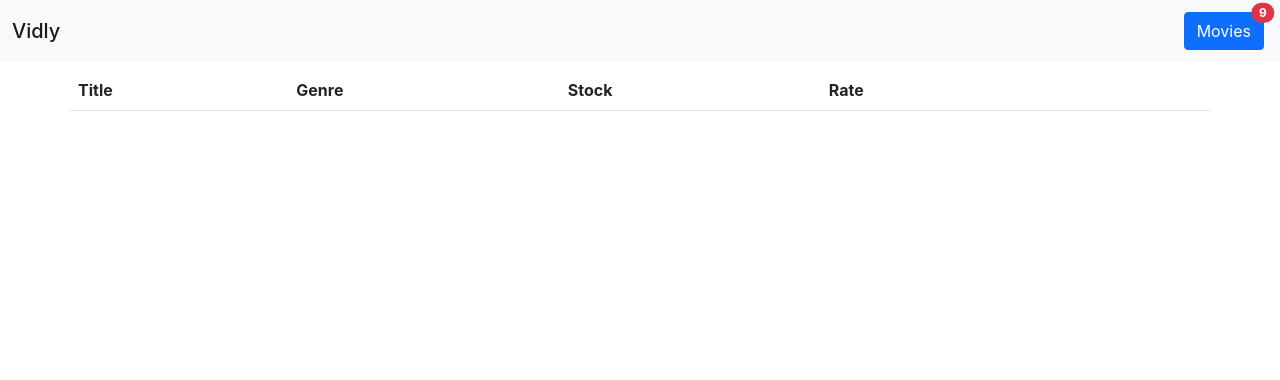
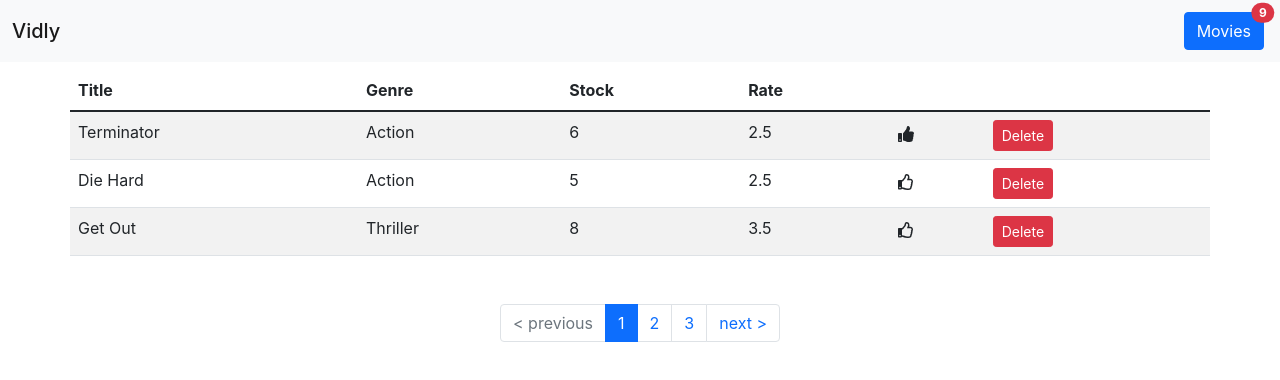
Before and after one commit to beloveddie/Vidmi, a React (Create React App) app: page / in a window 1280 px wide. Shown: the top 380 px of the page. Built offline with nearby package versions, Linux system fonts and the light colour scheme; the HTML template or start-up script is replaced by a standard one.

Commit message:
Set up Pagination with React-paginate Library for Table component of Vidly App

```diff
--- a/package.json
+++ b/package.json
@@ -7,9 +7,11 @@
     "@testing-library/react": "^12.1.2",
     "@testing-library/user-event": "^13.5.0",
     "bootstrap": "^5.1.3",
+    "install": "^0.13.0",
     "react": "^17.0.2",
     "react-dom": "^17.0.2",
     "react-icons": "^4.3.1",
+    "react-paginate": "^8.1.0",
     "react-scripts": "5.0.0",
     "web-vitals": "^2.1.4"
   },
--- a/src/App.js
+++ b/src/App.js
@@ -1,9 +1,8 @@
 import { useState } from "react";
 import { movies } from "./services/fakeMovieService";
-import Table from "./components/Table";
 import Nav from "./components/Nav";
 import Notification from "./components/Notification";
-import Alert from "./components/Alert";
+import PaginatedData from "./components/PaginatedData";
 
 function App() {
   const headings = ["Title", "Genre", "Stock", "Rate"],
@@ -11,17 +10,19 @@ function App() {
 
   // state values
   const [data, setData] = useState(movies);
+
   return (
     <div className="App">
       <Nav
         brand={brand}
         notification={<Notification data={data} dataName="Movies" />}
       />
-      {data.length ? (
-        <Table data={data} headings={headings} setData={setData} />
-      ) : (
-        <Alert data="movies" />
-      )}
+      <PaginatedData
+        itemsPerPage={3}
+        items={data}
+        headings={headings}
+        setData={setData}
+      />
     </div>
   );
 }
```
Also changed, not shown: 1 other file (tests, documents, lock files or other folders).
